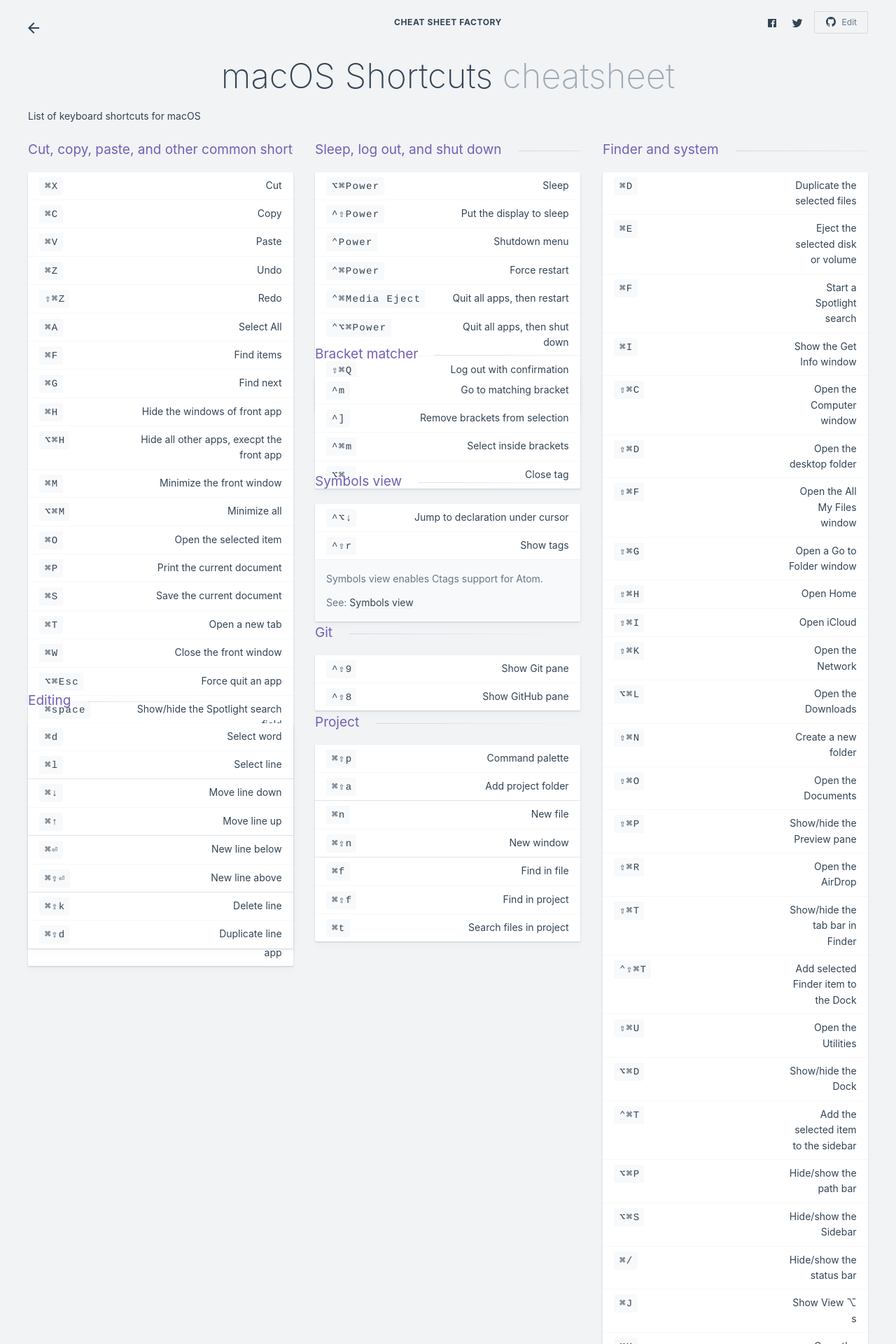
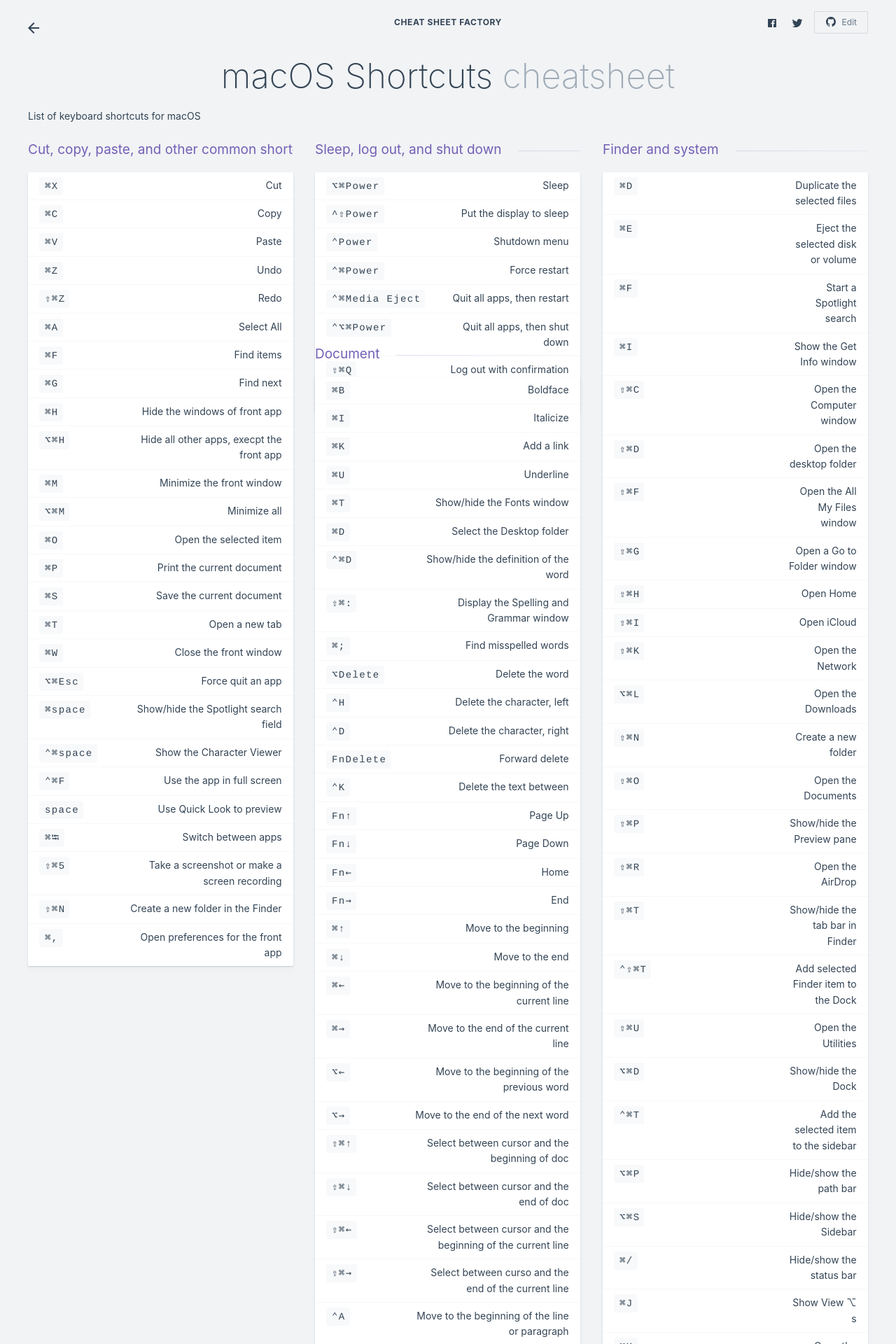
Before and after one commit to kasramp/cheat-sheet-factory, a Jekyll site: the page built from macOS/macos-shortcuts.md, in a window 1280 px wide. Shown: the top 1920 px of the page at 70% size. Built offline with Jekyll 4.4.1, drawn with Linux system fonts in a browser that asks for light colours; some of the changed text lies outside the part shown.

Commit message:
Finish macOS keyboard shortcut

```diff
--- a/macOS/macos-shortcuts.md
+++ b/macOS/macos-shortcuts.md
@@ -57,119 +57,118 @@ Shortcuts
 
 ### Finder and system
 
-`⌘D` | Duplicate the selected files |
-`⌘E` | Eject the selected disk or volume |
-`⌘F` | Start a Spotlight search |
-`⌘I` | Show the Get Info window |
-`⇧⌘C` | Open the Computer window |
-`⇧⌘D` | Open the desktop folder |
-`⇧⌘F` | Open the All My Files window |
-`⇧⌘G` | Open a Go to Folder window |
-`⇧⌘H` | Open Home |
-`⇧⌘I` | Open iCloud |
-`⇧⌘K` | Open the Network |
-`⌥⌘L` | Open the Downloads |
-`⇧⌘N` | Create a new folder |
-`⇧⌘O` | Open the Documents |
-`⇧⌘P` | Show/hide the Preview pane |
-`⇧⌘R` | Open the AirDrop |
-`⇧⌘T` | Show/hide the tab bar in Finder |
-`⌃⇧⌘T` | Add selected Finder item to the Dock |
-`⇧⌘U` | Open the Utilities |
-`⌥⌘D` | Show/hide the Dock |
-`⌃⌘T` | Add the selected item to the sidebar |
-`⌥⌘P` | Hide/show the path bar |
-`⌥⌘S` | Hide/show the Sidebar |
-`⌘/` | Hide/show the status bar |
-`⌘J` | Show View ⌥ s |
-`⌘K` | Open the Connect to Server |
-`⌘L` | Make an alias of the selected item |
-`⌘N` | Open a new Finder |
-`⌥⌘N` | Create a new Smart Folder |
-`⌘T` | Show/hide the tab bar |
-`⌥⌘T` | Show or hide the toolbar |
-`⌥⌘V` | Move |
-`⌘Y` | Use Quick Look to preview |
-`⌥⌘Y` | View a Quick Look slideshow |
-`⌘1` | View the items in the Finder as icons |
-`⌘2` | View the items in a Finder as a list |
-`⌘3` | View the items in a Finder in columns |
-`⌘4` | View the items in a Finder with Cover Flow |
-`⌘[` | Go to the previous folder |
-`⌘]` | Go to the next folder |
-`⌘↑` | Open the folder |
-`⌘⌃↑` | Open the folder in a new window |
-`⌘↓` | Open the selected item |
-`→` | Open the selected folder |
-`←` | Close the selected folder |
-`⌘Delete` | Move the selected item to the Trash |
-`⇧⌘Delete` |  Empty the Trash |
-`⌥⇧⌘Delete` | Empty the Trash without confirmation |
-`⌘Brightness Up` | Turn target display mode on/off |
-`⌘Brightness Down` | Turn video mirroring on/off |
-`⌥Brightness Up` | Open Displays preferences |
-`⌃Brightness Up/Down` | Change the brightness of external display |
-`⌥⇧Brightness Up/Down` | Adjust the display brightness |
-`⌥⌃` | Open Mission ⌃  preferences |
-`⌘⌃` | Show the desktop |
-`⌃↓` | Show all windows of the front app |
-`⌥Volume Up` | Open Sound preferences |
-`⌥⇧Volume Up/Down` | Adjust the sound volume |
-`⌥Brightness Up` | Open Keyboard preferences |
+| `⌘D` | Duplicate the selected files |
+| `⌘E` | Eject the selected disk or volume |
+| `⌘F` | Start a Spotlight search |
+| `⌘I` | Show the Get Info window |
+| `⇧⌘C` | Open the Computer window |
+| `⇧⌘D` | Open the desktop folder |
+| `⇧⌘F` | Open the All My Files window |
+| `⇧⌘G` | Open a Go to Folder window |
+| `⇧⌘H` | Open Home |
+| `⇧⌘I` | Open iCloud |
+| `⇧⌘K` | Open the Network |
+| `⌥⌘L` | Open the Downloads |
+| `⇧⌘N` | Create a new folder |
+| `⇧⌘O` | Open the Documents |
+| `⇧⌘P` | Show/hide the Preview pane |
+| `⇧⌘R` | Open the AirDrop |
+| `⇧⌘T` | Show/hide the tab bar in Finder |
+| `⌃⇧⌘T` | Add selected Finder item to the Dock |
+| `⇧⌘U` | Open the Utilities |
+| `⌥⌘D` | Show/hide the Dock |
+| `⌃⌘T` | Add the selected item to the sidebar |
+| `⌥⌘P` | Hide/show the path bar |
+| `⌥⌘S` | Hide/show the Sidebar |
+| `⌘/` | Hide/show the status bar |
+| `⌘J` | Show View ⌥ s |
+| `⌘K` | Open the Connect to Server |
+| `⌘L` | Make an alias of the selected item |
+| `⌘N` | Open a new Finder |
+| `⌥⌘N` | Create a new Smart Folder |
+| `⌘T` | Show/hide the tab bar |
+| `⌥⌘T` | Show or hide the toolbar |
+| `⌥⌘V` | Move |
+| `⌘Y` | Use Quick Look to preview |
+| `⌥⌘Y` | View a Quick Look slideshow |
+| `⌘1` | View the items in the Finder as icons |
+| `⌘2` | View the items in a Finder as a list |
+| `⌘3` | View the items in a Finder in columns |
+| `⌘4` | View the items in a Finder with Cover Flow |
+| `⌘[` | Go to the previous folder |
+| `⌘]` | Go to the next folder |
+| `⌘↑` | Open the folder |
+| `⌘⌃↑` | Open the folder in a new window |
+| `⌘↓` | Open the selected item |
+| `→` | Open the selected folder |
+| `←` | Close the selected folder |
+| `⌘Delete` | Move the selected item to the Trash |
+| `⇧⌘Delete` |  Empty the Trash |
+| `⌥⇧⌘Delete` | Empty the Trash without confirmation |
+| `⌘Brightness Up` | Turn target display mode on/off |
+| `⌘Brightness Down` | Turn video mirroring on/off |
+| `⌥Brightness Up` | Open Displays preferences |
+| `⌃Brightness Up/Down` | Change the brightness of external display |
+| `⌥⇧Brightness Up/Down` | Adjust the display brightness |
+| `⌥⌃` | Open Mission ⌃  preferences |
+| `⌘⌃` | Show the desktop |
+| `⌃↓` | Show all windows of the front app |
+| `⌥Volume Up` | Open Sound preferences |
+| `⌥⇧Volume Up/Down` | Adjust the sound volume |
+| `⌥Brightness Up` | Open Keyboard preferences |
 {: .-shortcuts}
 
-### Bracket matcher
+### Document
 
-| `^m` | Go to matching bracket |
-| `^]` | Remove brackets from selection |
-| `^⌘m` | Select inside brackets |
-| `⌥⌘.` | Close tag |
+| `⌘B` | Boldface |
+| `⌘I` | Italicize |
+| `⌘K` | Add a link |
+| `⌘U` | Underline |
+| `⌘T` | Show/hide the Fonts window |
+| `⌘D` | Select the Desktop folder |
+| `⌃⌘D` | Show/hide the definition of the word |
+| `⇧⌘:` | Display the Spelling and Grammar window |
+| `⌘;` | Find misspelled words |
+| `⌥Delete` | Delete the word |
+| `⌃H` | Delete the character, left |
+| `⌃D` | Delete the character, right |
+| `FnDelete` | Forward delete |
+| `⌃K` | Delete the text between |
+| `Fn↑` | Page Up |
+| `Fn↓` | Page Down |
+| `Fn←` | Home |
+| `Fn→` | End |
+| `⌘↑` | Move to the beginning |
+| `⌘↓` | Move to the end |
+| `⌘←` | Move to the beginning of the current line |
+| `⌘→` | Move to the end of the current line |
+| `⌥←` | Move to the beginning of the previous word |
+| `⌥→` | Move to the end of the next word |
+| `⇧⌘↑` | Select between cursor and the beginning of doc|
+| `⇧⌘↓` | Select between cursor and the end of doc|
+| `⇧⌘←` | Select between cursor and the beginning of the current line |
+| `⇧⌘→` | Select between curso and the end of the current line |
+| `⌃A` | Move to the beginning of the line or paragraph |
+| `⌃E` | Move to the end of a line or paragraph |
+| `⌃F` | Move one character forward |
+| `⌃B` | Move one character backward |
+| `⌃L` | Center the cursor |
+| `⌃P` | Move up one line |
+| `⌃N` | Move down one line |
+| `⌃O` | Insert a new line after cursor |
+| `⌘{` | Left align |
+| `⌘}` | Right align |
+| `⇧⌘|` | Center align |
+| `⌥⌘F` | Go to the search field |
+| `⌥⌘T` | Show/hide a toolbar |
+| `⌥⌘C` | Copy Style |
+| `⌥⌘V` | Paste Style |
+| `⌥⇧⌘V` | Paste and Match Style |
+| `⌥⌘I` | Show/hide the inspector |
+| `⇧⌘P` | Page setup |
+| `⇧⌘S` | Save As |
+| `⇧⌘-` | Decrease the size |
+| `⇧⌘` | Increase the size |
+| `⌘=` | Reset the size |
+| `⇧⌘?` | Open the Help |
 {: .-shortcuts}
-
-### Symbols view
-
-| `^⌥↓` | Jump to declaration under cursor |
-| `^⇧r` | Show tags |
-{: .-shortcuts}
-
-Symbols view enables Ctags support for Atom.
-
-See: [Symbols view](https://atom.io/packages/symbols-view)
-
-### Git
-
-| `^⇧9` | Show Git pane |
-| `^⇧8` | Show GitHub pane |
-{: .-shortcuts}
-
-### Editing
-
-| Shortcut | Description
-| ---      | ---
-| `⌘d`     | Select word
-| `⌘l`     | Select line
-| ---      | ---
-| `⌘↓`     | Move line down
-| `⌘↑`     | Move line up
-| ---      | ---
-| `⌘⏎`     | New line below
-| `⌘⇧⏎`    | New line above
-| ---      | ---
-| `⌘⇧k`    | Delete line
-| `⌘⇧d`    | Duplicate line
-{: .-shortcuts}
-
-### Project
-
-| Shortcut | Description
-| ---      | ---
-| `⌘⇧p`    | Command palette
-| `⌘⇧a`    | Add project folder
-| ---      | ---
-| `⌘n`     | New file
-| `⌘⇧n`    | New window
-| ---      | ---
-| `⌘f`     | Find in file
-| `⌘⇧f`    | Find in project
-| `⌘t`     | Search files in project
-{: .-shortcuts}
```
